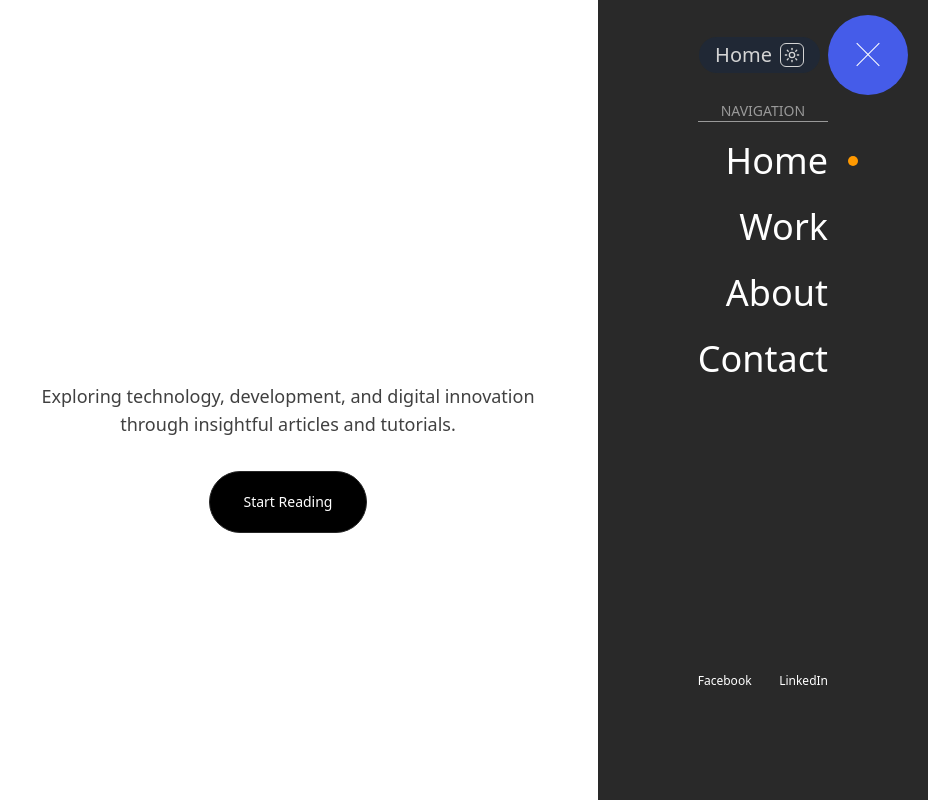
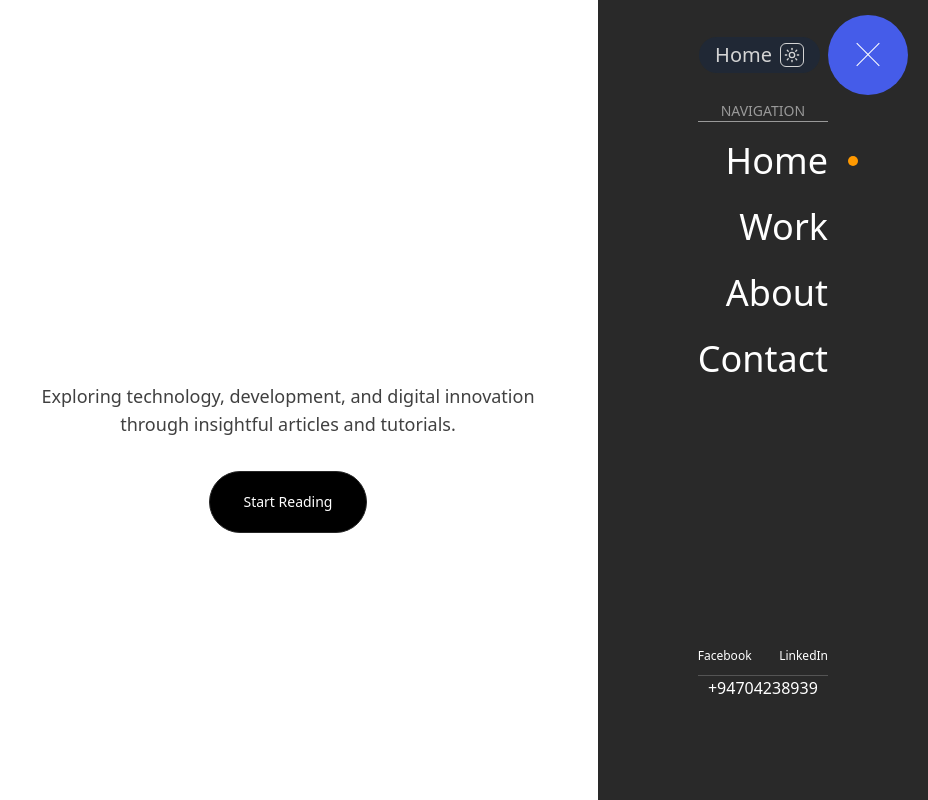
Before and after one commit to Nalindadsn/chanaka-fernando, a Next.js app: page / in a window 1280 px wide. Both pictures are taken after a click on the element 1220 px from the left and 55 px from the top of the page. Shown: the top 800 px of the page, without its empty margins (352-1280 px from the left). Built offline with nearby package versions, Linux system fonts and the light colour scheme.

Commit message:
add data2

```diff
--- a/src/components/header/nav/Footer/index.jsx
+++ b/src/components/header/nav/Footer/index.jsx
@@ -2,9 +2,12 @@ import styles from "./style.module.scss";
 
 export default function index() {
   return (
-    <div className={styles.footer}>
-      <a>Facebook</a>
-      <a>LinkedIn</a>
+    <div className="mt-5 text-center">
+      <div className={`${styles.footer} `}>
+        <a>Facebook</a>
+        <a>LinkedIn</a>
+      </div>
+      <div className="border-t border-white/[0.2]">+94704238939</div>
     </div>
   );
 }
```
